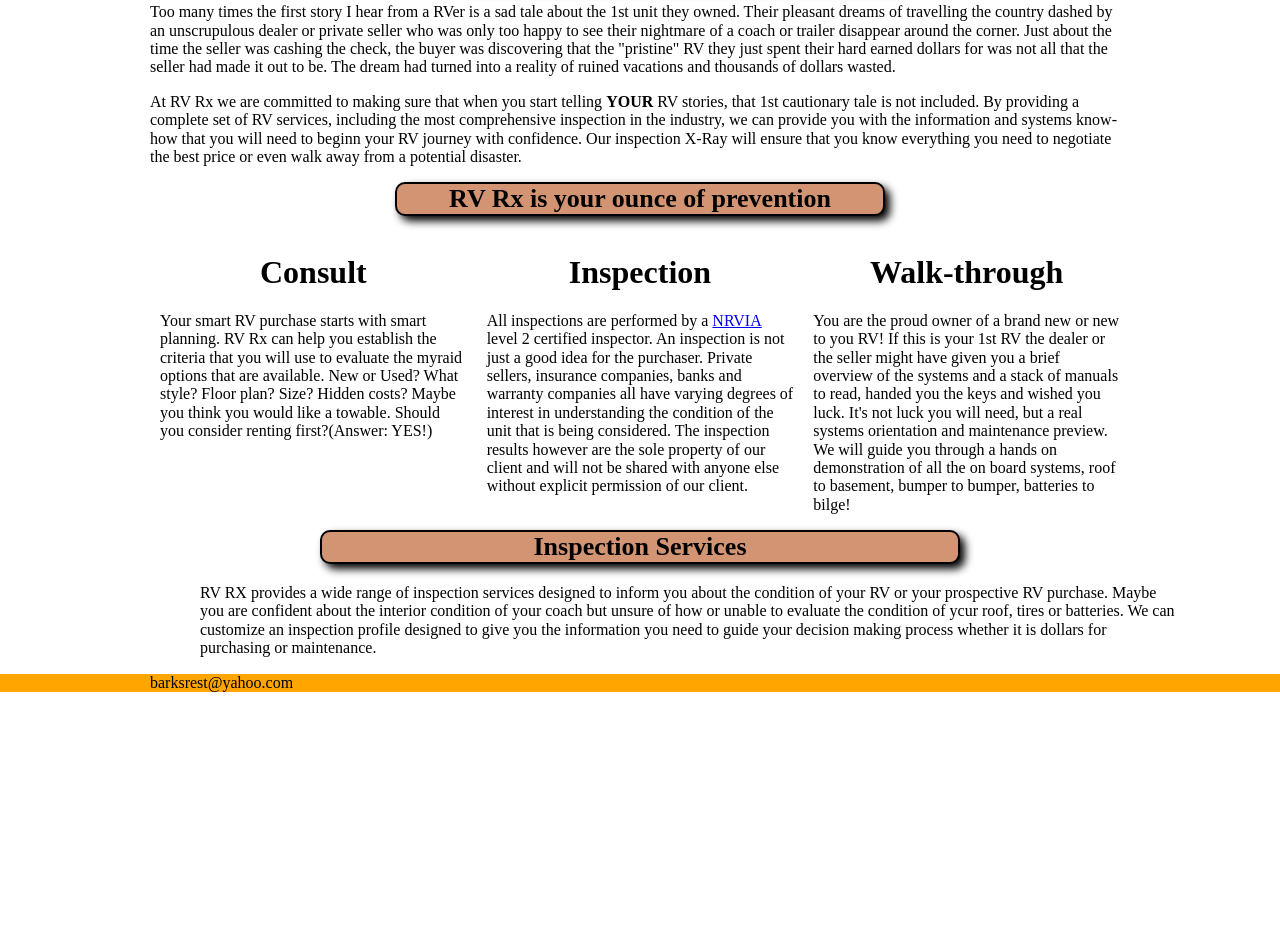
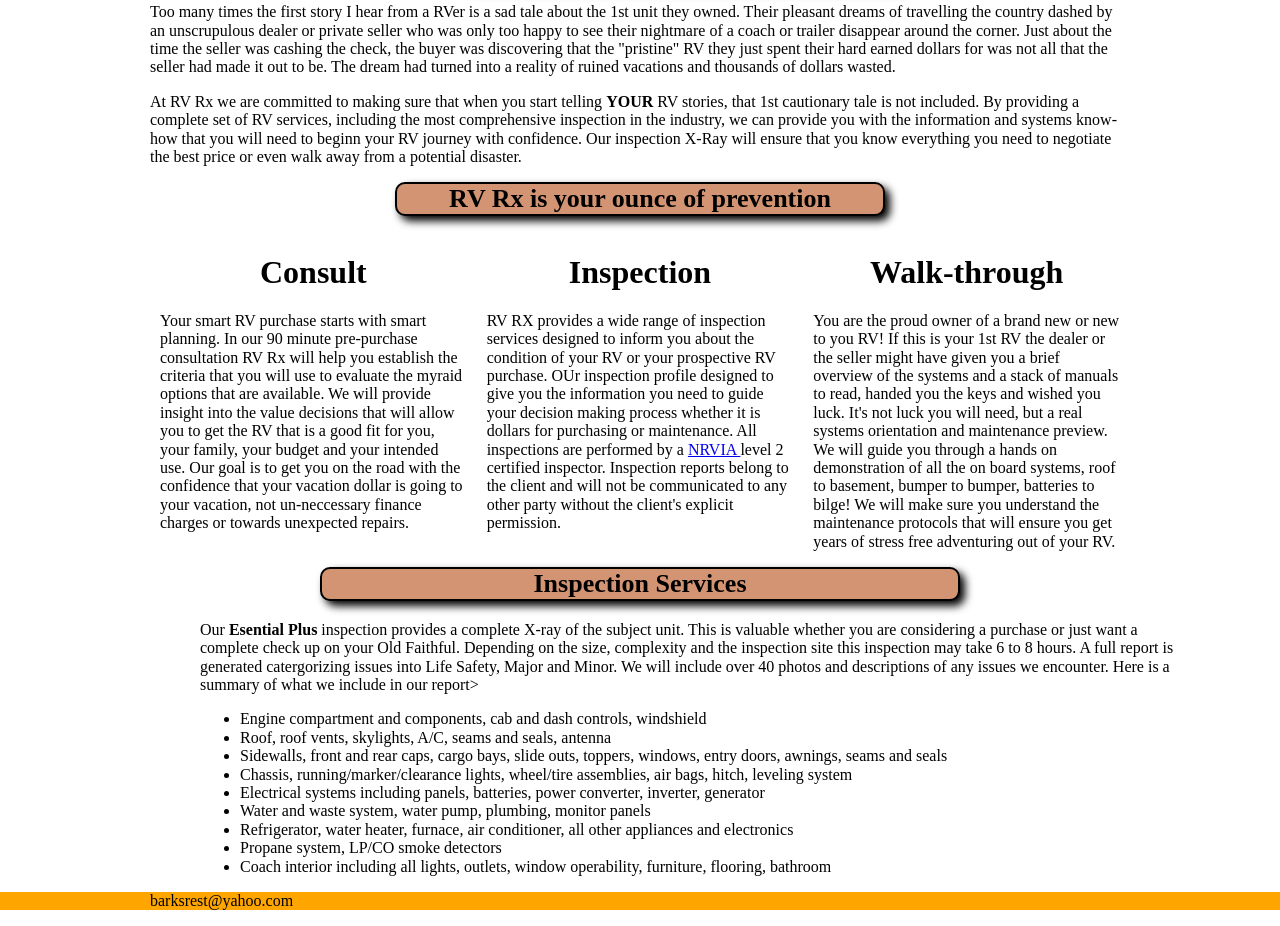
Before and after one commit to geezer56/RV-Rx, a plain HTML site: page index.html in a window 1280 px wide. Shown: the part 717-1643 px from the top of the page. Before the commit the page ends 1425 px from the top, so only its background shows below. Drawn offline with nearby package versions, Linux system fonts and the light colour scheme; a web font is replaced by a local one.

Commit message:
new section

```diff
--- a/index.html
+++ b/index.html
@@ -42,10 +42,12 @@
         </div>
         <div class="charges"> Travel charges may apply for services rendered outside of Summit County.</div>
         <div class="mission center">
-    <h2>Our Mission</h2></div>
-   <div class="container"> <p>Too many times the first story I hear from a RVer is a sad tale about the 1st unit they owned.  Their pleasant dreams of travelling the country dashed by an unscrupulous dealer or private seller who was only too happy to see their nightmare of a coach or trailer disappear around the corner.  Just about the time the seller was cashing the check, the buyer was discovering that the "pristine" RV they just spent their hard earned dollars for was not all that the seller had made it out to be.  The dream had turned into a reality of ruined vacations and thousands of dollars wasted.
+            <h2>Our Mission</h2>
+        </div>
+        <div class="container">
+            <p>Too many times the first story I hear from a RVer is a sad tale about the 1st unit they owned. Their pleasant dreams of travelling the country dashed by an unscrupulous dealer or private seller who was only too happy to see their nightmare of a coach or trailer disappear around the corner. Just about the time the seller was cashing the check, the buyer was discovering that the "pristine" RV they just spent their hard earned dollars for was not all that the seller had made it out to be. The dream had turned into a reality of ruined vacations and thousands of dollars wasted.
             </p>
-       <p>At RV Rx we are committed to making sure that when you start telling <strong>YOUR</strong> RV stories, that 1st cautionary tale is not included. By providing a complete set of RV services, including the most comprehensive inspection in the industry, we can provide you with the information and systems know-how that you will need to beginn your RV journey with confidence.  Our inspection X-Ray will ensure that you know everything you need to negotiate the best price or even walk away from a potential disaster. </p>
+            <p>At RV Rx we are committed to making sure that when you start telling <strong>YOUR</strong> RV stories, that 1st cautionary tale is not included. By providing a complete set of RV services, including the most comprehensive inspection in the industry, we can provide you with the information and systems know-how that you will need to beginn your RV journey with confidence. Our inspection X-Ray will ensure that you know everything you need to negotiate the best price or even walk away from a potential disaster. </p>
 
             <h4>RV Rx is your ounce of prevention</h4>
             <p> </p>
@@ -54,15 +56,16 @@
         <div class="row">
             <div class="col-4">
                 <h1 class="center">Consult</h1>
-          <p>Your smart RV purchase starts with smart planning.  RV Rx can help you establish the criteria that you will use to evaluate the myraid options that are available.  New or Used? What style? Floor plan? Size? Hidden costs? Maybe you think you would like a towable. Should you consider renting first?(Answer: YES!)  </p>
+
+                <p>Your smart RV purchase starts with smart planning. In our 90 minute pre-purchase consultation RV Rx will help you establish the criteria that you will use to evaluate the myraid options that are available. We will provide insight into the value decisions that will allow you to get the RV that is a good fit for you, your family, your budget and your intended use. Our goal is to get you on the road with the confidence that your vacation dollar is going to your vacation, not un-neccessary finance charges or towards unexpected repairs. </p>
             </div>
             <div class="col-4">
                 <h1 class="center">Inspection</h1>
-              <p>All inspections are performed by a <a href="https://nrvia.org/" target="_blank"> NRVIA </a> level 2 certified inspector.  An inspection is not just a good idea for the purchaser.  Private sellers, insurance companies, banks and warranty companies all have varying degrees of interest in understanding the condition of the unit that is being considered.  The inspection results however are the sole property of our client and will not be shared with anyone else without explicit permission of our client.    </p>
+                <p> RV RX provides a wide range of inspection services designed to inform you about the condition of your RV or your prospective RV purchase. OUr inspection profile designed to give you the information you need to guide your decision making process whether it is dollars for purchasing or maintenance. All inspections are performed by a <a href="https://nrvia.org/" target="_blank"> NRVIA </a> level 2 certified inspector. Inspection reports belong to the client and will not be communicated to any other party without the client's explicit permission. </p>
             </div>
             <div class="col-4">
                 <h1 class="center">Walk-through</h1>
-              <p> You are the proud owner of a brand new or new to you RV! If this is your 1st RV the dealer or the seller might have given you a brief overview of the systems and a stack of manuals to read, handed you the keys and wished you luck.  It's not luck you will need, but a real systems orientation and maintenance preview.  We will guide you through a hands on demonstration of all the on board systems, roof to basement, bumper to bumper, batteries to bilge!  </p>
+                <p> You are the proud owner of a brand new or new to you RV! If this is your 1st RV the dealer or the seller might have given you a brief overview of the systems and a stack of manuals to read, handed you the keys and wished you luck. It's not luck you will need, but a real systems orientation and maintenance preview. We will guide you through a hands on demonstration of all the on board systems, roof to basement, bumper to bumper, batteries to bilge! We will make sure you understand the maintenance protocols that will ensure you get years of stress free adventuring out of your RV. </p>
             </div>
 
         </div>
@@ -71,9 +74,19 @@
         <h4>Inspection Services</h4>
 
         <div class="services">
-          RV RX provides a wide range of inspection services designed to inform you about the condition of your RV or your prospective RV purchase.  Maybe you are confident about the interior condition of your coach but unsure of how or unable to evaluate the condition of ycur roof, tires or batteries.  We can customize an inspection profile designed to give you the information you need to guide your decision making process whether it is dollars for purchasing or maintenance.
+            Our <strong>Esential Plus</strong> inspection provides a complete X-ray of the subject unit. This is valuable whether you are considering a purchase or just want a complete check up on your Old Faithful. Depending on the size, complexity and the inspection site this inspection may take 6 to 8 hours. A full report is generated catergorizing issues into Life Safety, Major and Minor. We will include over 40 photos and descriptions of any issues we encounter. Here is a summary of what we include in our report>
+            <ul>
+                <li>Engine compartment and components, cab and dash controls, windshield</li>
+                <li>Roof, roof vents, skylights, A/C, seams and seals, antenna</li>
+                <li>Sidewalls, front and rear caps, cargo bays, slide outs, toppers, windows, entry doors, awnings, seams and seals</li>
+                <li>Chassis, running/marker/clearance lights, wheel/tire assemblies, air bags, hitch, leveling system</li>
+                <li>Electrical systems including panels, batteries, power converter, inverter, generator</li>
+                <li>Water and waste system, water pump, plumbing, monitor panels </li>
+                <li>Refrigerator, water heater, furnace, air conditioner, all other appliances and electronics</li>
+                <li>Propane system, LP/CO smoke detectors</li>
+                <li>Coach interior including all lights, outlets, window operability, furniture, flooring, bathroom</li>
 
-
+            </ul>
         </div>
         <!-- END Container -->
     </main>
```
Lines whose indentation alone changed are shown as unchanged.
